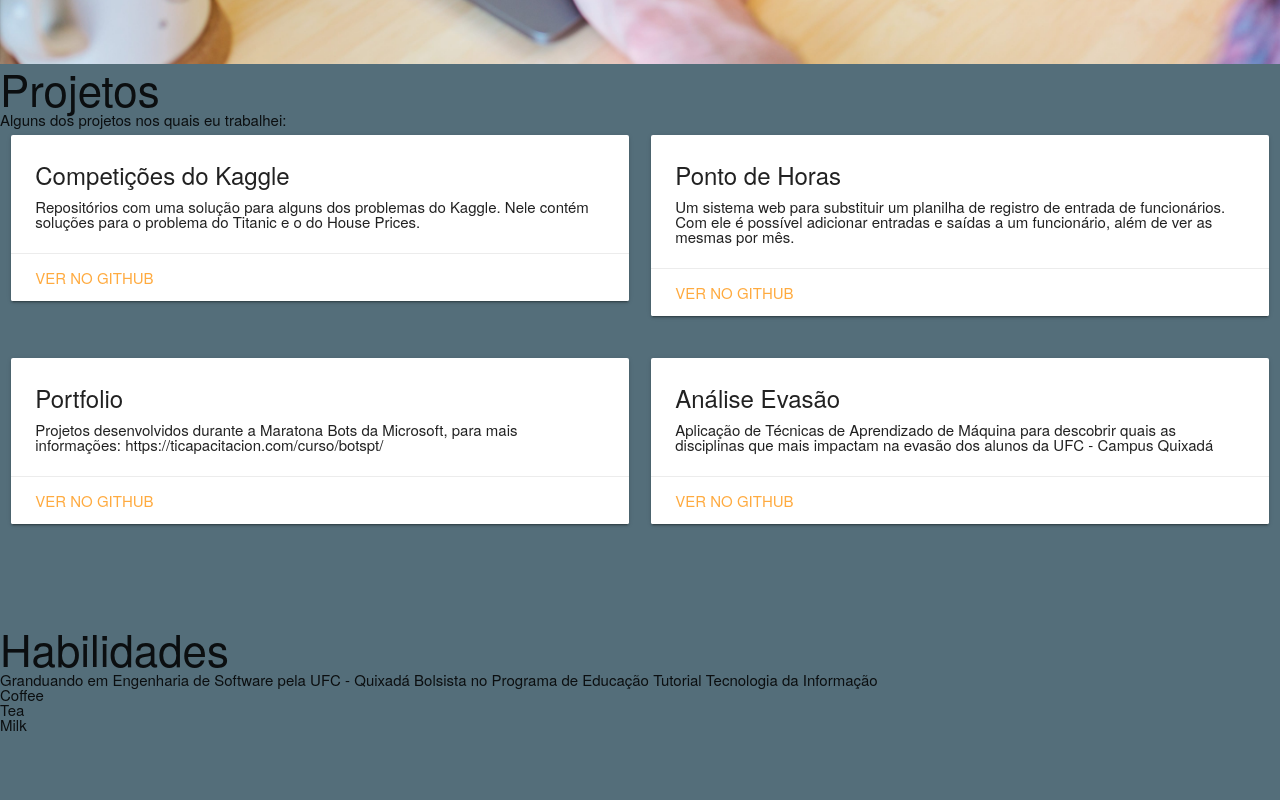
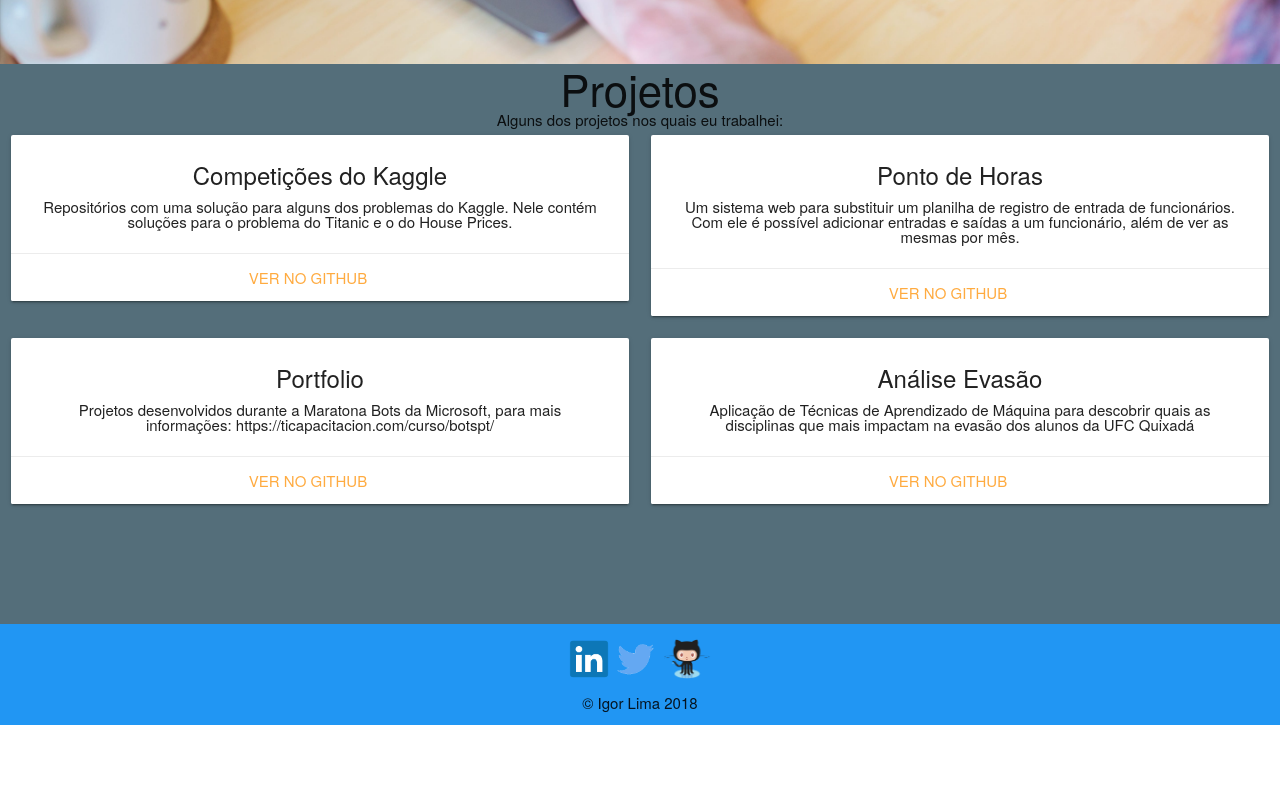
Before and after one commit to igorslima/portfolio, a plain HTML site: page index.html in a window 1280 px wide. Shown: the part 800-1600 px from the top of the page. After the commit the page ends 1525 px from the top, so only its background shows below. Drawn offline with Linux system fonts and the light colour scheme.

Commit message:
Many changes

```diff
--- a/css/estilos.css
+++ b/css/estilos.css
@@ -2,13 +2,11 @@
 	box-sizing: border-box;
 	font-family: 'Josefin Sans', sans-serif;
 }
-
 body {
 	margin: 0;
 	font-weight: 500;
 	font-family: 'HelveticaNeue';
 }
-
 section {
 	width: 100%;
 	max-width: none;
@@ -29,11 +27,10 @@ ul li{
 body, html {
 	margin:0;
 	height: 100%;
-	/*text-align: center;*/
+	text-align: center;
 }
 section {
 	background-color: #546e7a;
-
 }
 #inicio{
 	background-image: url(../img/home.jpg);
@@ -57,9 +54,8 @@ nav{
     left: 50%;
     width: 45em;
     height: 20em;
-    margin-top: -10em; /*set to a negative number 1/2 of your height*/
-    margin-left: -22.5em; /*set to a negative number 1/2 of your width*/
-    /*border: 2px solid #ccc;*/
+    margin-top: -10em;
+    margin-left: -22.5em;
     color: white;
     background-color: rgba(1,1,1,0.5);
 }
@@ -70,6 +66,13 @@ nav{
     left: 50%;
     width: 20em;
     height: 10em;
-    margin-top: -5em; /*set to a negative number 1/2 of your height*/
-    margin-left: -10em; /*set to a negative number 1/2 of your width*/
+    margin-top: -5em;
+    margin-left: -10em;
 }
+
+.projetos{
+	height: auto;
+}
+.row{
+	margin-bottom: 0px;
+}
--- a/index.html
+++ b/index.html
@@ -2,10 +2,10 @@
 <html>
 <head>
 	<title>Igor Lima - Portfolio</title>
-	<link href="http://fonts.googleapis.com/icon?family=Material+Icons" rel="stylesheet">
 	<link rel="stylesheet" type="text/css" href="css/reset.css">
 	<link rel="stylesheet" type="text/css" href="css/materialize.min.css">
 	<link rel="stylesheet" type="text/css" href="css/estilos.css">
+	<link href="http://fonts.googleapis.com/icon?family=Material+Icons" rel="stylesheet">
 	<link href="https://fonts.googleapis.com/css?family=Josefin+Sans" rel="stylesheet">
 	<meta name="viewport" content="width=device-width, initial-scale=1.0"/>
 	<meta charset="utf-8">
@@ -56,7 +56,7 @@
 		<div id="projetos">
 			<div class="row">
 				<div class="col s12 m6">
-					<div class="card">
+					<div id="kaggle" class="card">
 						<div class="card-content">
 							<span class="card-title">Competições do Kaggle</span>
 							<p>Repositórios com uma solução para alguns dos problemas do Kaggle. Nele contém soluções para o problema do Titanic e o do House Prices.</p>
@@ -67,7 +67,7 @@
 					</div>
 				</div>
 				<div class="col s12 m6">
-					<div class="card">
+					<div id="ponto-de-horas" class="card">
 						<div class="card-content">
 							<span class="card-title">Ponto de Horas</span>
 							<p>Um sistema web para substituir um planilha de registro de entrada de funcionários. Com ele é possível adicionar entradas e saídas a um funcionário, além de ver as mesmas por mês.</p>
@@ -80,7 +80,7 @@
 			</div>
 			<div class="row">
 				<div class="col s12 m6">
-					<div class="card">
+					<div id="portfolio" class="card">
 						<div class="card-content">
 							<span class="card-title">Portfolio</span>
 							<p>Projetos desenvolvidos durante a Maratona Bots da Microsoft, para mais informações: https://ticapacitacion.com/curso/botspt/</p>
@@ -91,35 +91,20 @@
 					</div>
 				</div>
 				<div class="col s12 m6">
-					<div class="card">
+					<div id="analise-evasao" class="card">
 						<div class="card-content">
 							<span class="card-title">Análise Evasão</span>
-							<p>Aplicação de Técnicas de Aprendizado de Máquina para descobrir quais as disciplinas que mais impactam na evasão dos alunos da UFC - Campus Quixadá</p>
+							<p>Aplicação de Técnicas de Aprendizado de Máquina para descobrir quais as disciplinas que mais impactam na evasão dos alunos da UFC Quixadá</p>
 						</div>
 						<div class="card-action">
 							<a target="_blank" href="https://github.com/igorslima/analise-evasao">Ver no GitHub</a>
 						</div>
 					</div>
 				</div>
-			</div>
-
+			</div
 		</div>
-
 	</section>
-	<section id="sobre-mim">
-		<h3>Habilidades</h3>
-		<ul class="display: list-style">
-			<li>Granduando em Engenharia de Software pela UFC - Quixadá</li>
-			<li>Bolsista no Programa de Educação Tutorial Tecnologia da Informação</li>
-		</ul>
-		<ol class="display: list-style">
-  <li>Coffee</li>
-  <li>Tea</li>
-  <li>Milk</li>
-</ol>
-
-	</section>
-		<div>
+	<div>
 		<footer class="blue">
 			<br/>
 			<ul>
```
